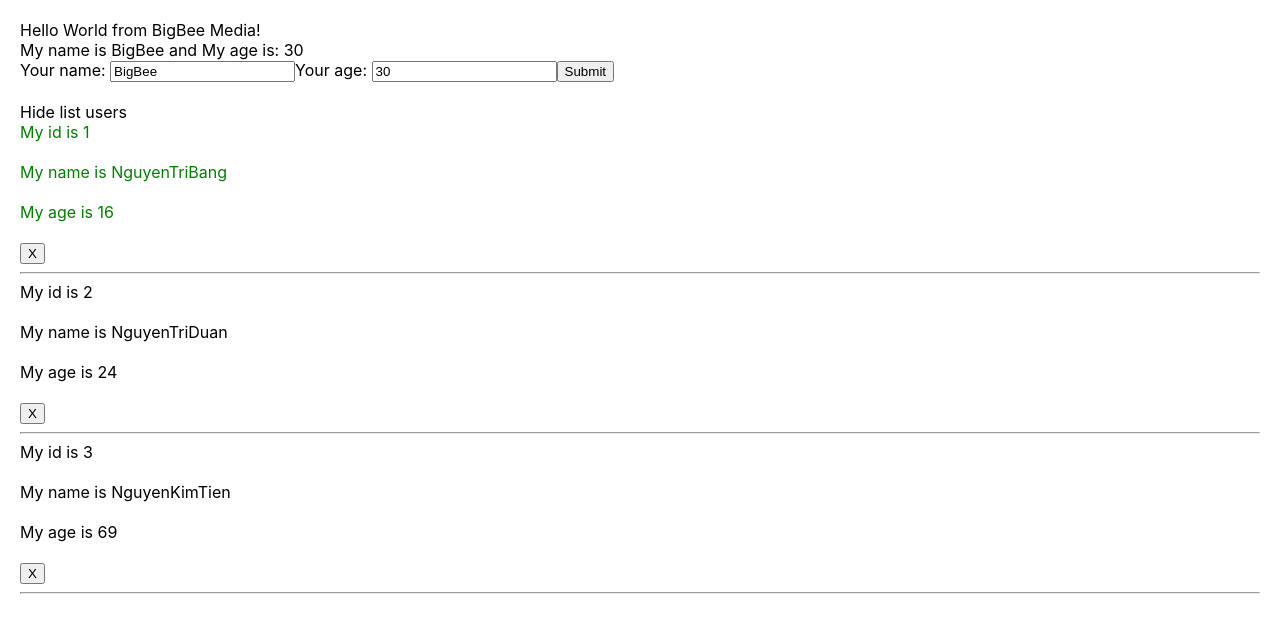
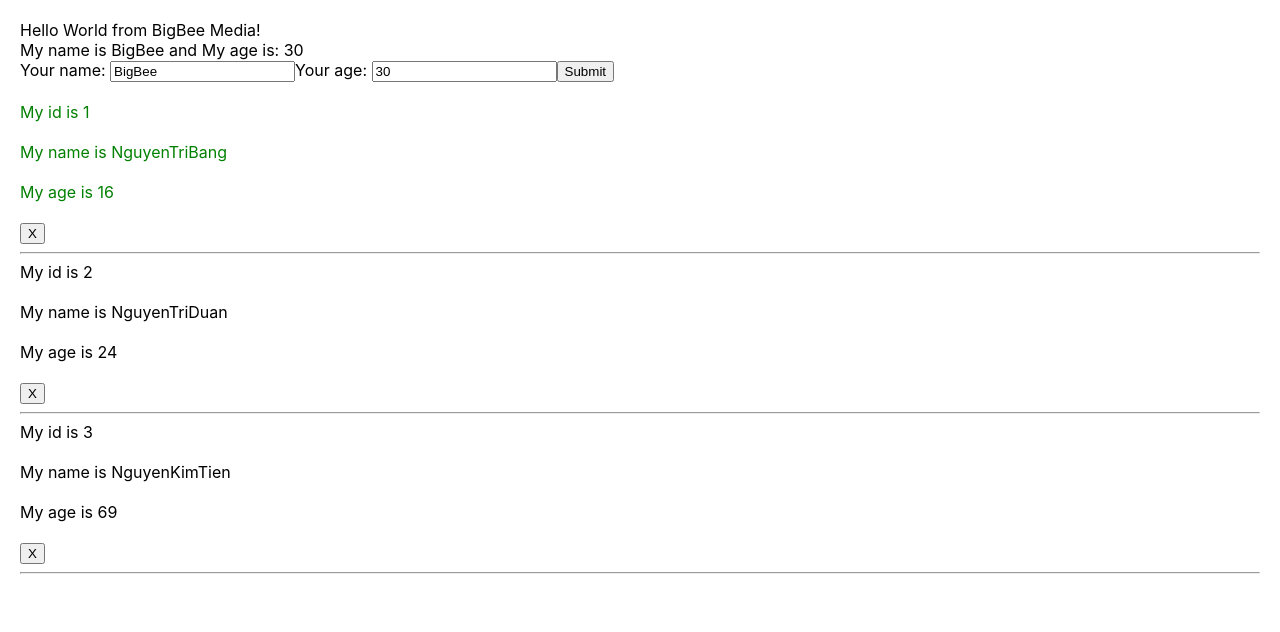
Before and after one commit to bangbigbee/react-ultimate, a React (Create React App) app: page / in a window 1280 px wide. Shown: the top 632 px of the page. Built offline with nearby package versions, Linux system fonts and the light colour scheme.

Commit message:
convert class into function

```diff
--- a/src/components/DisplayInfo.js
+++ b/src/components/DisplayInfo.js
@@ -1,40 +1,37 @@
 import React from "react";
 import './DisplayInfo.scss';
 //import logo from './../logo.svg'
-class DisplayInfo extends React.Component {
-    constructor(props) {
-        console.log('>>Call me Constructor: 1');
-        super(props);
-        this.state = {
-            isShowing: true,
-        }
-    }
-    componentDidMount() {
-        console.log('>>>Call me Component did mount');
-        setTimeout(() => {
-            document.title = 'BigBee Media';
-        }, 3000)
-    }
-    componentDidUpdate(prevProps, prevState, snapshot) {
-        console.log('>>>Call me Component did update', prevProps.listOfUser);
-        if (this.props.listOfUser !== prevProps.listOfUser) {
-            if (this.props.listOfUser.length === 5)
-                alert('You got 5 users');
-        }
-    }
-    handleShowHide = () => {
-        this.setState({
-            isShowing: !this.state.isShowing,
-        })
-    }
-    render() {
-        console.log('>>> Call me Render:')
-        const { listOfUser } = this.props;
+const DisplayInfo = (props) => {
+    // constructor(props) {
+    //     console.log('>>Call me Constructor: 1');
+    //     super(props);
+    //     this.state = {
+    //         isShowing: true,
+    //     }
+    // }
+    // componentDidMount() {
+    //     console.log('>>>Call me Component did mount');
+    //     setTimeout(() => {
+    //         document.title = 'BigBee Media';
+    //     }, 3000)
+    // }
+    // componentDidUpdate(prevProps, prevState, snapshot) {
+    //     console.log('>>>Call me Component did update', prevProps.listOfUser);
+    //     if (this.props.listOfUser !== prevProps.listOfUser) {
+    //         if (this.props.listOfUser.length === 5)
+    //             alert('You got 5 users');
+    //     }
+    // }
+    // handleShowHide = () => {
+    //     this.setState({
+    //         isShowing: !this.state.isShowing,
+    //     })
+    // }
+    const { listOfUser } = props;
     return (
         <div className="display-info-container">
-                {/* <img src = {logo}/> */}
-                <span onClick={() => { this.handleShowHide() }}>{this.state.isShowing === true ? "Hide list users" : "Show list users"}</span>
-                {this.state.isShowing &&
+
+            {true &&
                 <>
                     {listOfUser.map((userItem, index) => {
                         return (
@@ -43,7 +40,7 @@ class DisplayInfo extends React.Component {
                                 <div> My name is {userItem.name} </div> <br></br>
                                 <div>My age is {userItem.age} </div><br></br>
                                 <div>
-                                        <button onClick={(event) => { this.props.handleDeleteUser(userItem.id) }}>X</button>
+                                    <button onClick={(event) => { props.handleDeleteUser(userItem.id) }}>X</button>
                                 </div>
                                 <hr></hr>
                             </div>
@@ -54,5 +51,4 @@ class DisplayInfo extends React.Component {
         </div>
     )
 }
-}
 export default DisplayInfo
```
Lines whose indentation alone changed are shown as unchanged.
